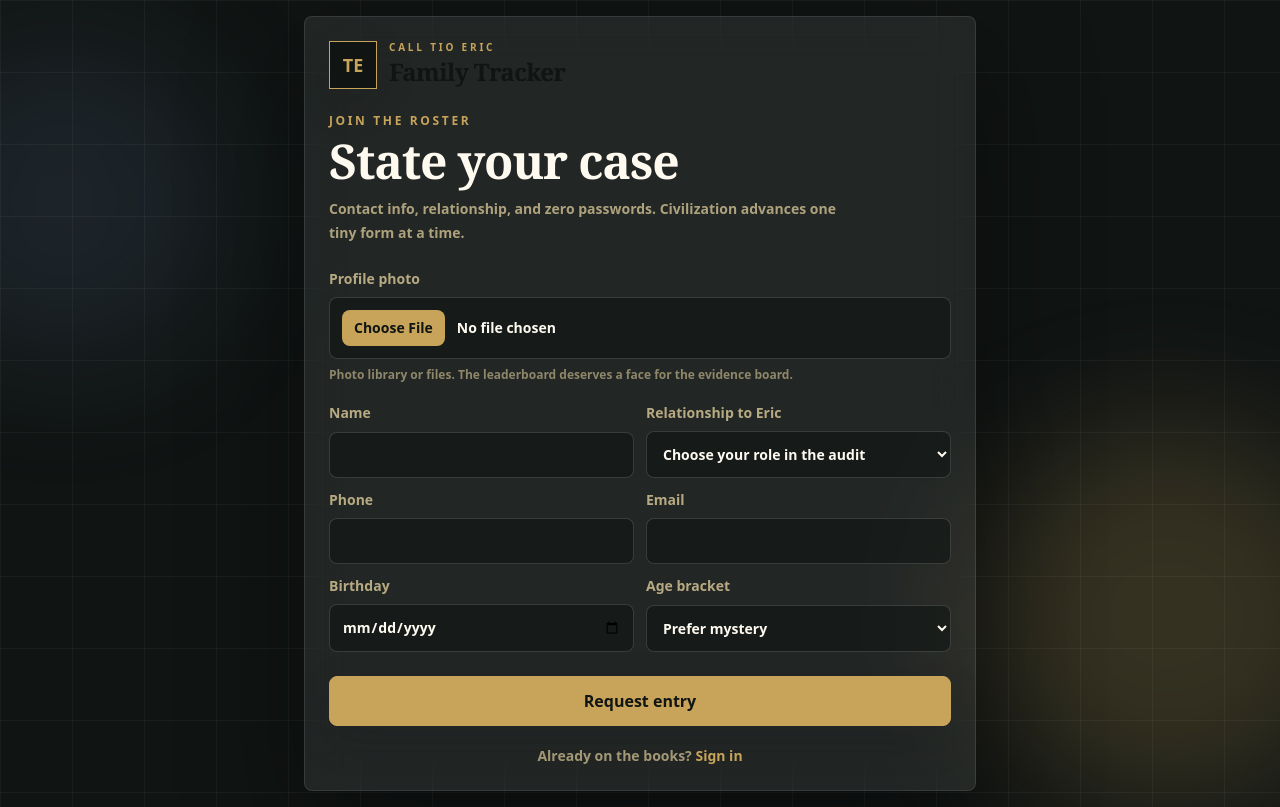
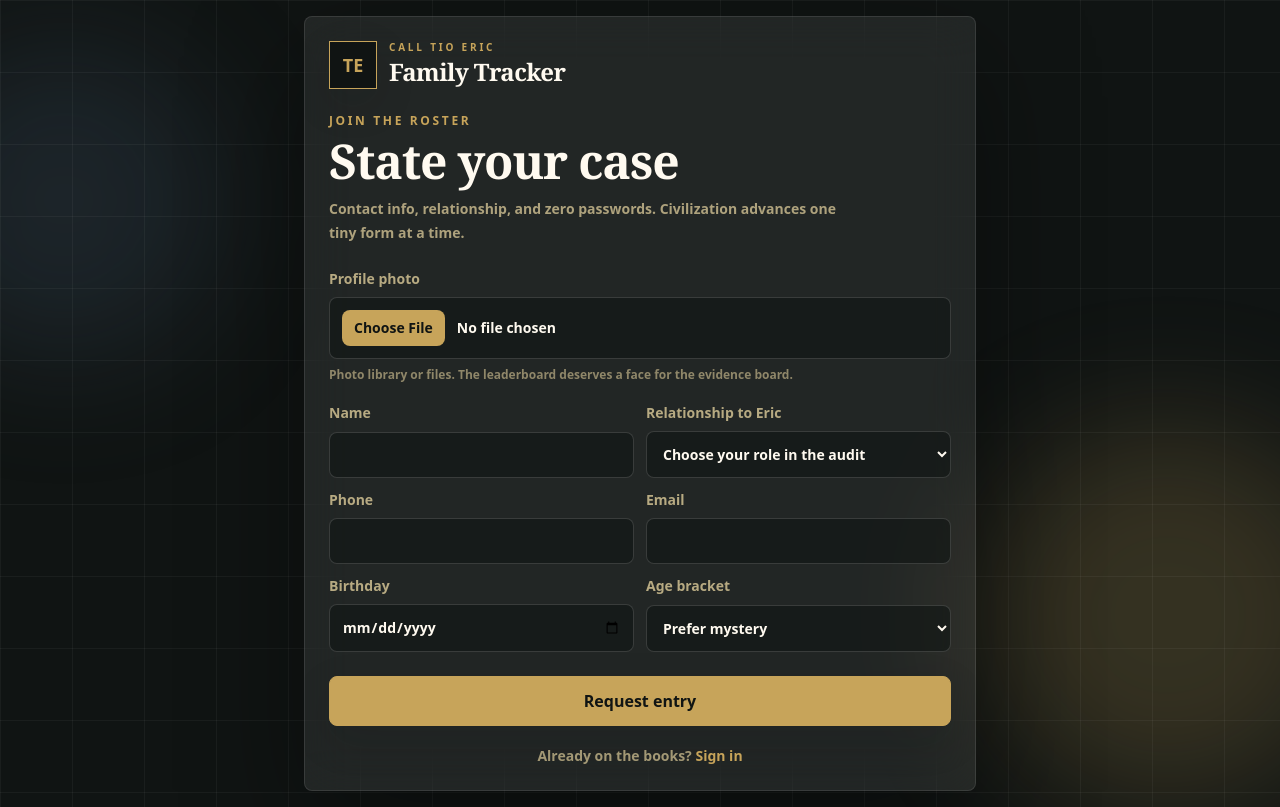
Before and after one commit to chacon96-droid/tio-erics-family-tracker, a Next.js app: page /signup in a window 1280 px wide. Built offline with nearby package versions, Linux system fonts and the light colour scheme.

Commit message:
Keep signup logo readable

```diff
--- a/app/signup/page.tsx
+++ b/app/signup/page.tsx
@@ -12,7 +12,7 @@ export default async function SignupPage({ searchParams }: { searchParams?: Prom
       <div className="absolute -right-20 bottom-0 h-96 w-96 rounded-full bg-gold/20 blur-3xl" />
       <div className="absolute inset-0 bg-[linear-gradient(rgba(255,255,255,0.045)_1px,transparent_1px),linear-gradient(90deg,rgba(255,255,255,0.045)_1px,transparent_1px)] bg-[size:72px_72px]" />
       <form action={signUp} encType="multipart/form-data" className="relative w-full max-w-2xl rounded-app border border-white/10 bg-white/[0.08] p-6 shadow-[0_40px_120px_rgba(0,0,0,0.38)] backdrop-blur-xl">
-        <BrandMark />
+        <BrandMark tone="light" />
         <p className="mt-6 text-xs font-black uppercase tracking-[0.22em] text-gold">Join the roster</p>
         <h1 className="mt-2 font-serif text-5xl font-black tracking-tight">State your case</h1>
         <p className="mt-3 max-w-lg text-sm font-semibold leading-6 text-champagne/70">
```
